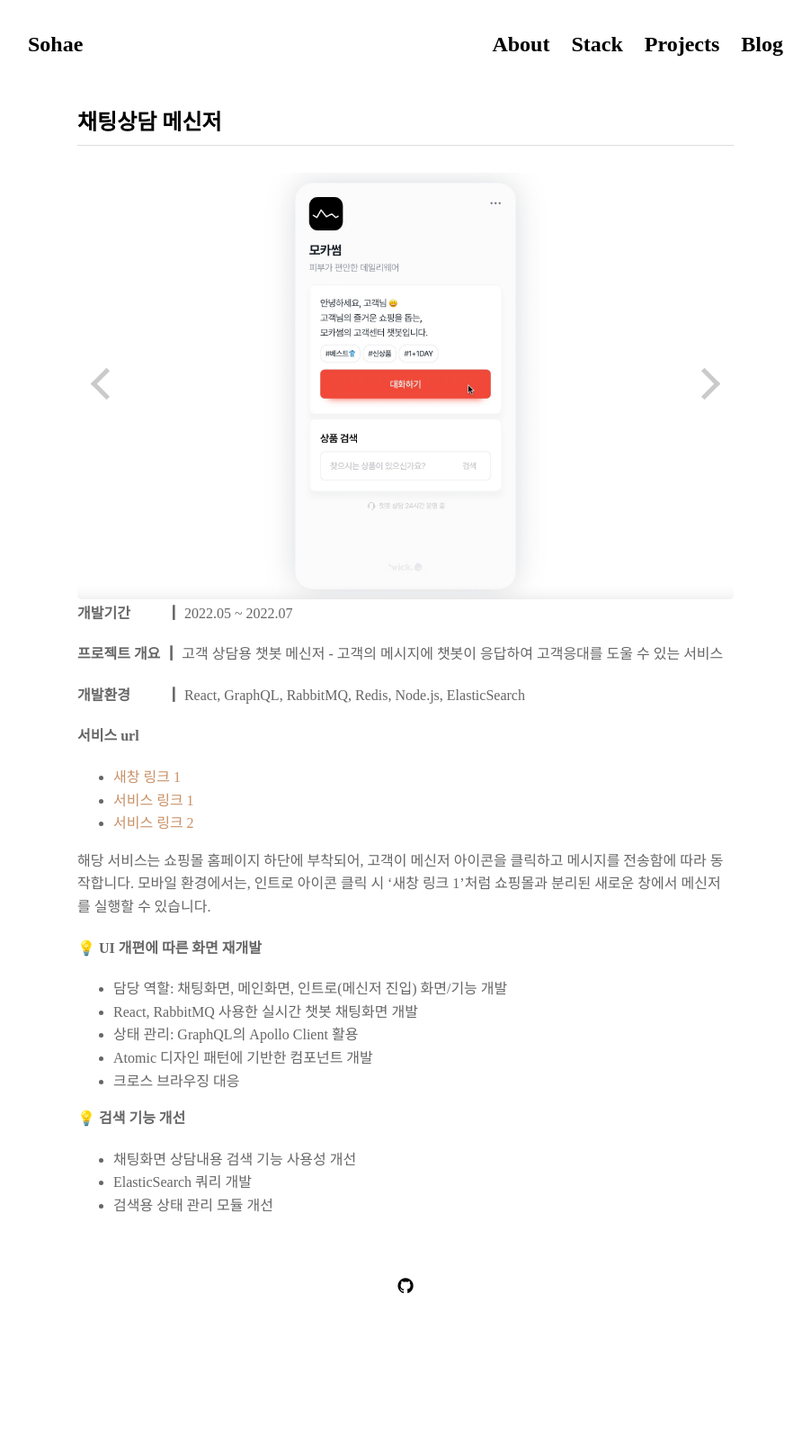
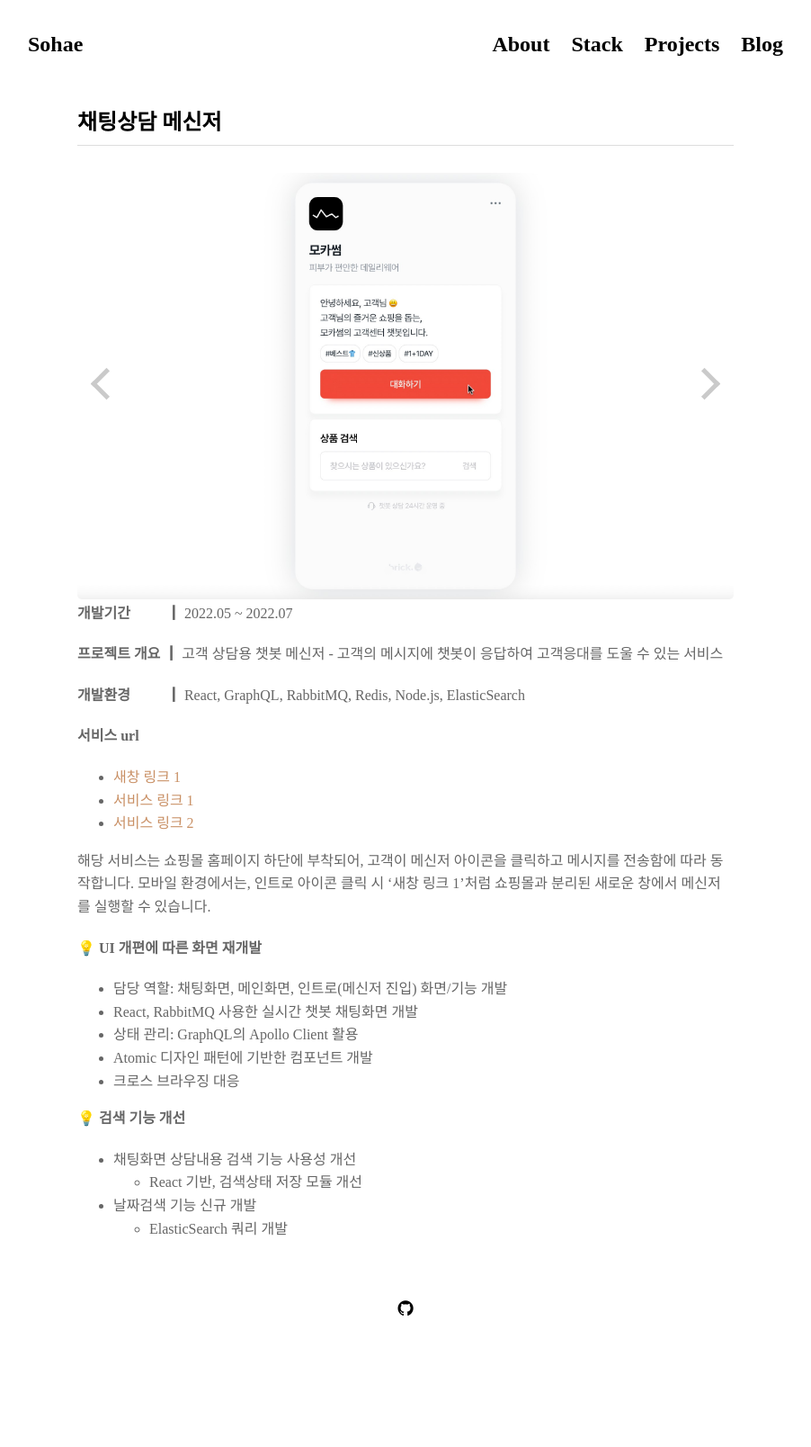
Before and after one commit to Dayook/dayook.github.io, a Jekyll site: the page built from projects/proj-4.md, in a window 1280 px wide. Shown: the whole page at 90% size, without its empty margins (189-1091 px from the left). Built offline with Jekyll 4.4.1, drawn with Linux system fonts in a browser that asks for light colours; nearby versions of some CDN libraries; some web fonts are replaced; before the commit the page ends 1583 px from its top, so only the background shows below that.

Commit message:
Update proj-4.md

```diff
--- a/projects/proj-4.md
+++ b/projects/proj-4.md
@@ -34,7 +34,7 @@ title: "채팅상담 메신저"
 **💡 검색 기능 개선**
 
 - 채팅화면 상담내용 검색 기능 사용성 개선
-- ElasticSearch 쿼리 개발
-- 검색용 상태 관리 모듈 개선
-
+  - React 기반, 검색상태 저장 모듈 개선
+- 날짜검색 기능 신규 개발
+  - ElasticSearch 쿼리 개발
 <!-- React와 GraphQL의 ApolloClient를 통해 상태를 관리하고 ElasticSearch  -->
```
